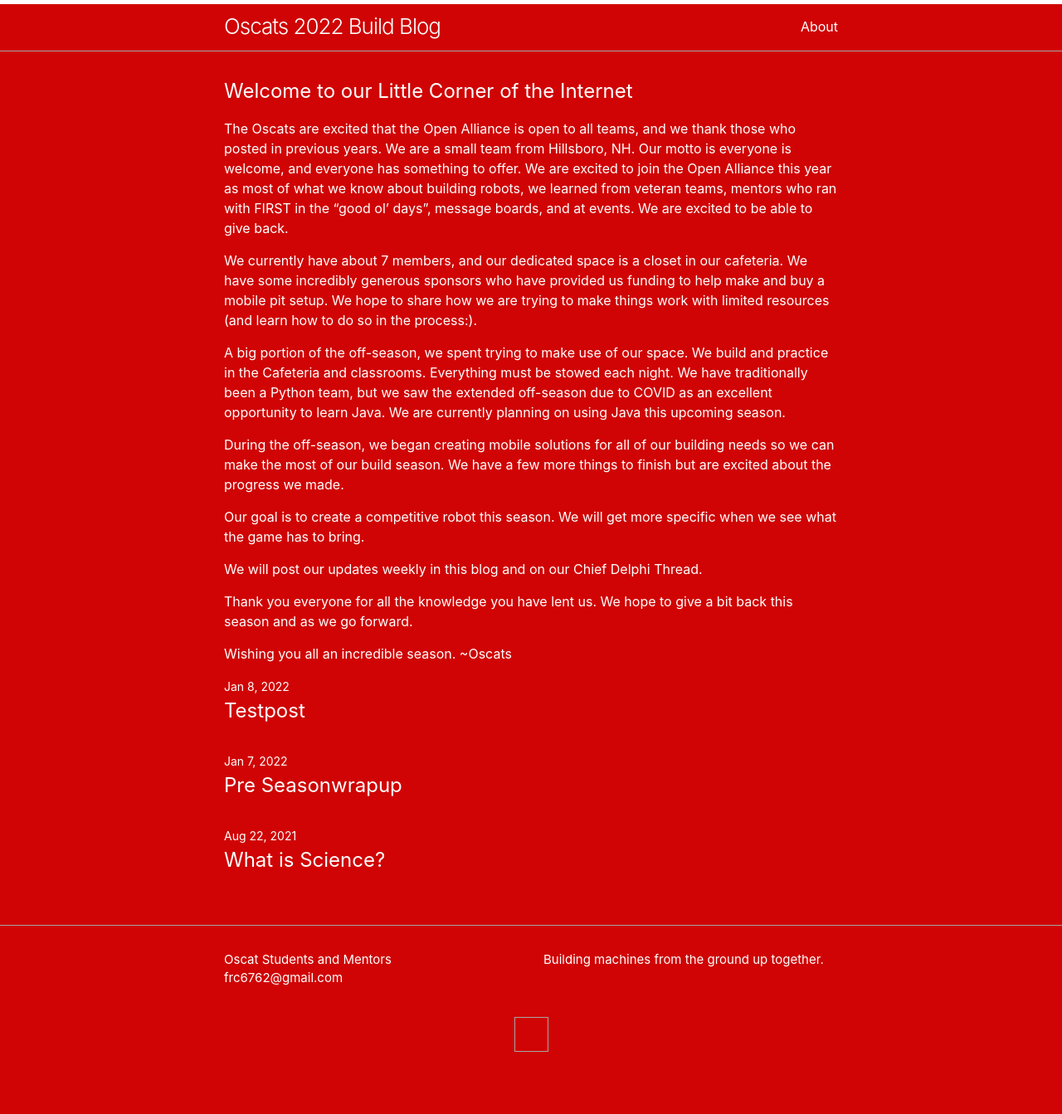
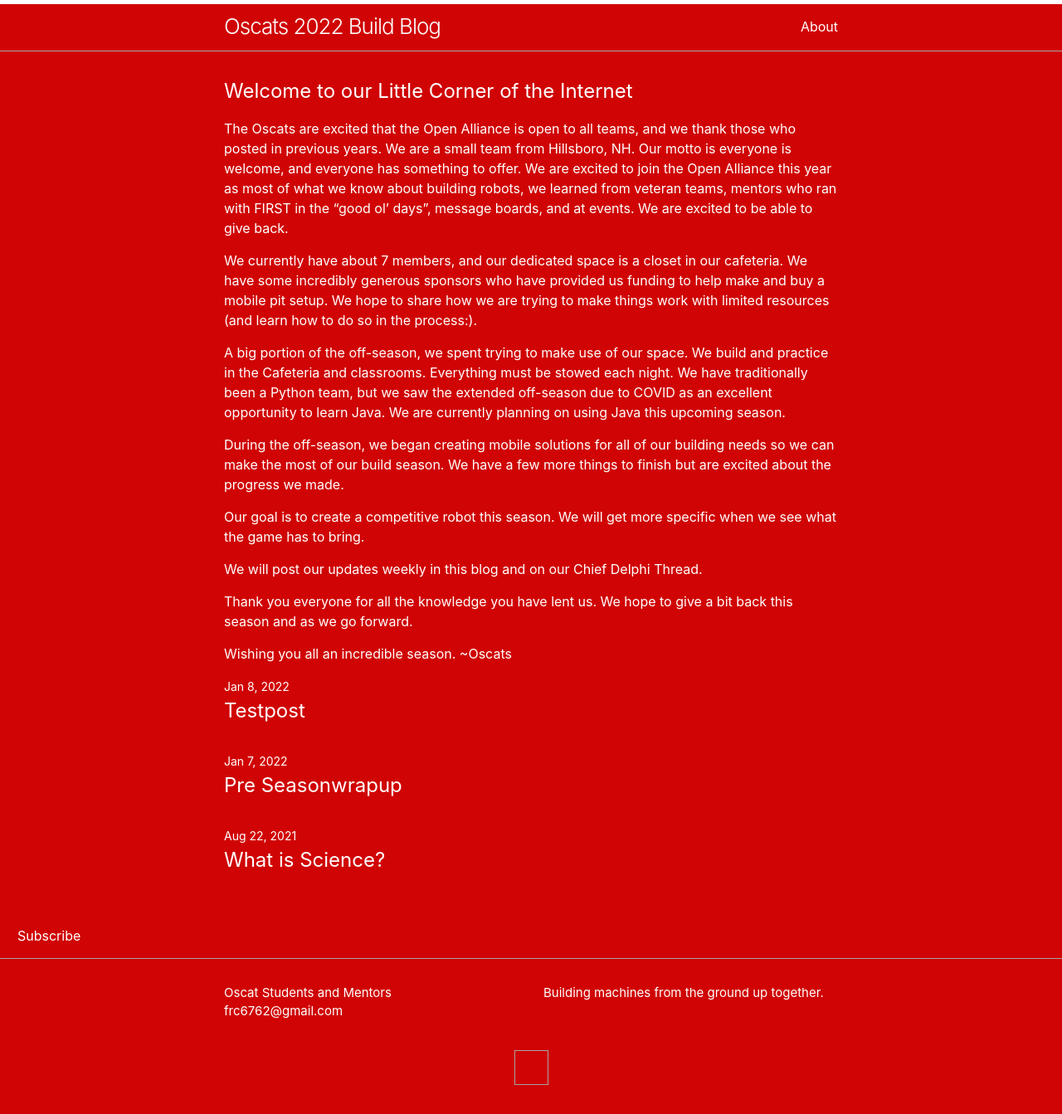
Before and after one commit to MrRSquared/MrRSquared.github.io, a Jekyll site: the page built from index.md, in a window 1280 px wide. Shown: the whole page at 83% size. Built offline with Jekyll 4.4.1, drawn with Linux system fonts in a browser that asks for light colours; nearby versions of some CDN libraries; before the commit the page ends 1303 px from its top, so only the background shows below that.

Commit message:
Updated Mian

```diff
--- a/_layouts/default.html
+++ b/_layouts/default.html
@@ -12,6 +12,8 @@
         {{ content }}
       </div>
     </main>
+ <p class="feed-subscribe"><svg class="svg-icon orange"><use xlink:href="{{ '/assets/minima-social-icons.svg#rss' | relative_url }}"></use></svg><a href="{{ "/feed.xml" | relative_url }}">Subscribe</a></p>
+
 
     {%- include footer.html -%}
 
```
